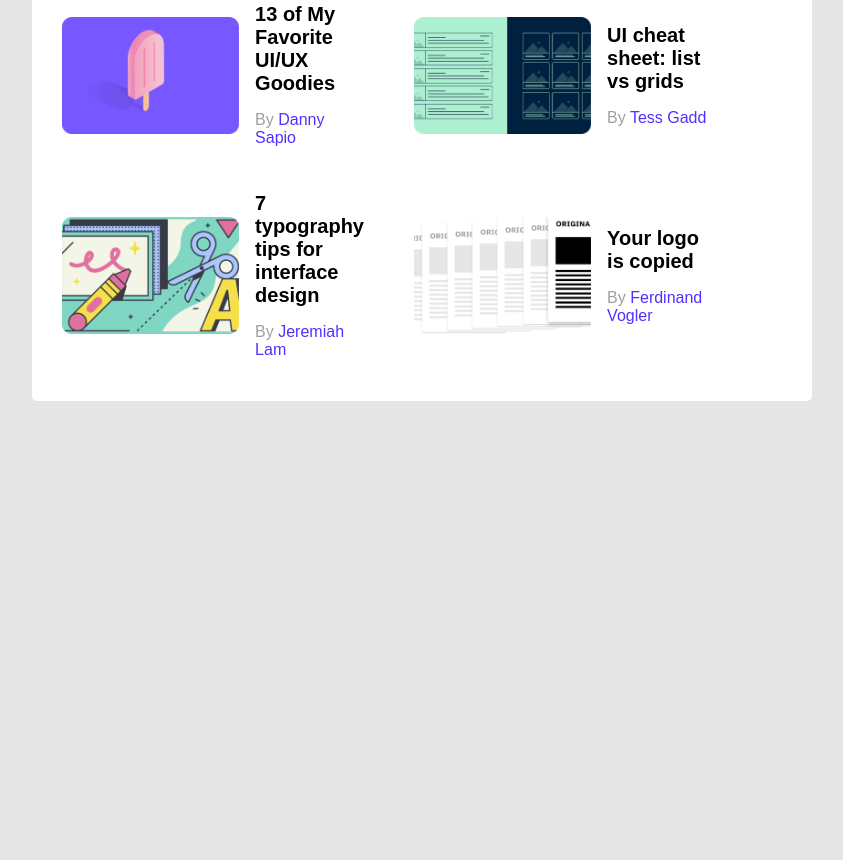
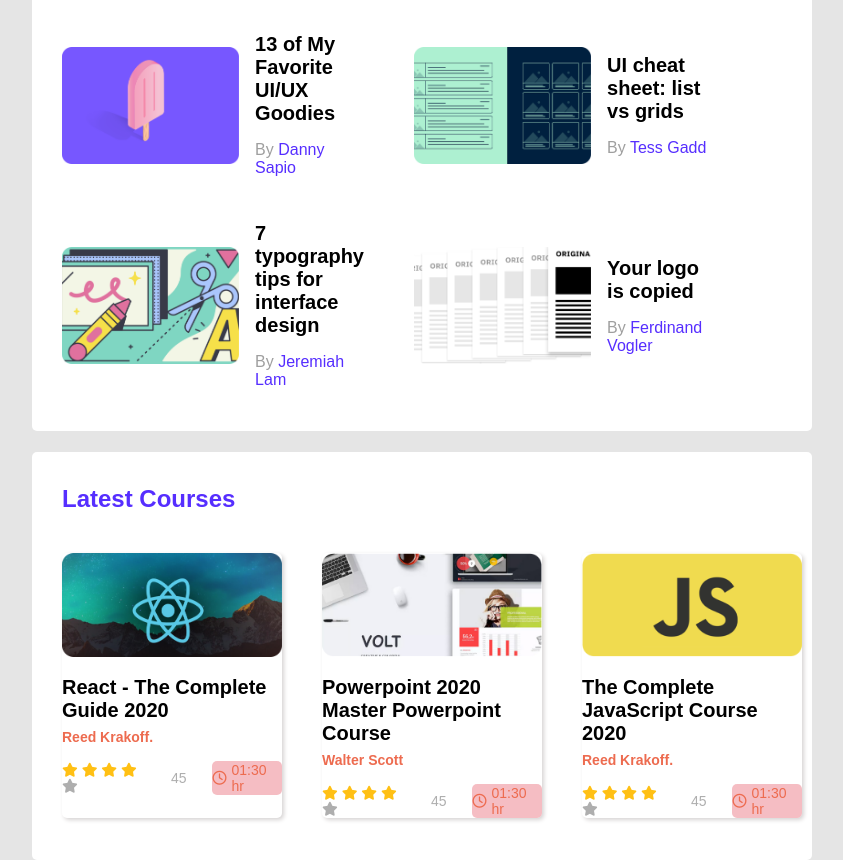
Before and after one commit to Joshim-Uddin/my-leader-board, a plain HTML site: page index.html in a window 1280 px wide. Shown: the part 472-1332 px from the top of the page, without its empty margins (218-1061 px from the left). Before the commit the page ends 873 px from the top, so only its background shows below. Drawn offline with Linux system fonts and the light colour scheme.

Commit message:
finished

```diff
--- a/index.html
+++ b/index.html
@@ -30,8 +30,8 @@
    <!-- header end -->
 
    <!-- players section start -->
-   <section class="player-blog">
-    <h2 class="top-player">Top Player</h2>
+   <section class="player-blog container">
+    <h2 class="top-player section-title">Top Player</h2>
     <div class="players">
         <div class="player">
             <img src="./images/players/player-1.png" alt="">
@@ -59,9 +59,9 @@
         </div>
     </div>
     <hr>
-    <h2 class="top-blog">Top Blog</h2>
+    <h2 class="top-blog section-title">Top Blog</h2>
     <div class="blogs">
-        <div class="blog">
+        <article class="blog">
             <img src="./images/blogs/blog-1.png" alt="">
             <div class="blog-info">
                 <h2 class="blog-title">13 of My Favorite
@@ -69,8 +69,8 @@
                 <h3 class="blog-author">By <a href="">Danny Sapio</a></h3>
             </div>
 
-        </div>
-        <div class="blog">
+        </article>
+        <article class="blog">
             <img src="./images/blogs/blog-2.png" alt="">
             <div class="blog-info">
                 <h2 class="blog-title">UI cheat sheet:
@@ -78,8 +78,8 @@
                 <h3 class="blog-author">By <a href="">Tess Gadd</a></h3>
             </div>
 
-        </div>
-        <div class="blog">
+        </article>
+        <article class="blog">
             <img src="./images/blogs/blog-3.png" alt="">
             <div class="blog-info">
                 <h2 class="blog-title">7 typography tips
@@ -87,8 +87,8 @@
                 <h3 class="blog-author">By <a href="">Jeremiah Lam</a></h3>
             </div>
 
-        </div>
-        <div class="blog">
+        </article>
+        <article class="blog">
             <img src="./images/blogs/blog-4.png" alt="">
             <div class="blog-info">
                 <h2 class="blog-title">Your logo is
@@ -96,9 +96,81 @@
                 <h3 class="blog-author">By <a href="">Ferdinand Vogler</a></h3>
             </div>
 
-        </div>
+        </article>
     </div>
    </section>
    <!-- players section end -->
+   <!-- courses section start -->
+   <section class="Latest-courses container">
+    <h2 class="latest-courses section-title">Latest Courses</h2>
+    <div class="courses">
+    <div class="course">
+        <img src="./images/courses/course-1.png" alt="">
+        <h2 class="course-title">React - The Complete Guide 2020</h2>
+        <h4 class="course-author">Reed Krakoff.</h4>
+        <div class="ratings">
+            <div class="star">
+                <div class="i-font">
+                    <i class="fa-solid fa-star"></i>
+                    <i class="fa-solid fa-star"></i>
+                    <i class="fa-solid fa-star"></i>
+                    <i class="fa-solid fa-star"></i>
+                    <i class="fa-solid fa-star custom"></i>
+                </div>
+
+                <p class="rate">45</p>
+            </div>
+            <div class="duration">
+                <i class="fa-regular fa-clock"></i>
+                <p class="length">01:30 hr</p>
+            </div>
+
+
+        </div>
+    </div>
+    <div class="course">
+        <img src="./images/courses/course-2.png" alt="">
+        <h2 class="course-title">Powerpoint 2020 Master Powerpoint Course</h2>
+        <h4 class="course-author">Walter Scott</h4>
+        <div class="ratings">
+            <div class="star">
+                <div class="i-font">
+                    <i class="fa-solid fa-star"></i>
+                    <i class="fa-solid fa-star"></i>
+                    <i class="fa-solid fa-star"></i>
+                    <i class="fa-solid fa-star"></i>
+                    <i class="fa-solid fa-star custom"></i>
+                </div>
+                <p class="rate">45</p>
+            </div>
+            <div class="duration">
+                <i class="fa-regular fa-clock"></i>
+                <p class="length">01:30 hr</p>
+            </div>
+        </div>
+    </div>
+    <div class="course">
+        <img src="./images/courses/course-3.png" alt="">
+        <h2 class="course-title">The Complete JavaScript  Course 2020</h2>
+        <h4 class="course-author">Reed Krakoff.</h4>
+        <div class="ratings">
+            <div class="star">
+                <div class="i-font">
+                    <i class="fa-solid fa-star"></i>
+                    <i class="fa-solid fa-star"></i>
+                    <i class="fa-solid fa-star"></i>
+                    <i class="fa-solid fa-star"></i>
+                    <i class="fa-solid fa-star custom"></i>
+                </div>
+                <p class="rate">45</p>
+            </div>
+            <div class="duration">
+                <i class="fa-regular fa-clock"></i>
+                <p class="length">01:30 hr</p>
+            </div>
+    </div>
+    </div>
+    </div>
+   </section>
 </body>
 </html>
--- a/styles/style.css
+++ b/styles/style.css
@@ -16,6 +16,18 @@
     gap: 21px;
 
 }
+.container{
+    display: flex;
+    flex-direction: column;
+    gap: 20px;
+    background-color: #fff;
+    border-radius: 5px;
+    margin: 0 250px;
+    padding: 33px 33px 42px 30px;
+}
+.section-title{
+    color: #562EFF;
+}
 a{
     text-decoration: none;
     color: #fff;
@@ -23,6 +35,7 @@
 li{
     list-style: none;
 }
+
 /* header styles */
 .header{
     background-color: #562EFF;
@@ -54,15 +67,7 @@
 }
 
 /* players styles */
-.player-blog{
-    display: flex;
-    flex-direction: column;
-    gap: 20px;
-    background-color: #fff;
-    border-radius: 5px;
-    margin: 0 250px;
-    padding: 33px 33px 42px 30px;
-}
+
 .top-player{
     margin-bottom: 20px;
 }
@@ -95,6 +100,7 @@
     grid-template-columns: repeat(2, 1fr);
     gap: 45px;
     padding-right: 58px;
+    margin-top: 30px;
 }
 .blog{
     display: flex;
@@ -123,3 +129,58 @@
 }
 
 /* course styles */
+.courses{
+    display: grid;
+    grid-template-columns: repeat(3, 1fr);
+    gap: 40px;
+}
+.latest-courses{
+    margin-bottom: 20px;
+}
+.course{
+    display: flex;
+    flex-direction: column;
+    box-shadow: 2px 2px 4px rgb(214, 211, 211);
+    border-radius: 5px;
+    padding: 10 px 5px;
+}
+.course img{
+    width: 220px;
+    height: 104px;
+    margin-bottom: 19px;
+}
+.course-title{
+    font-size: 20px;
+    margin-bottom: 7px;
+}
+.course-author{
+    font-size: 14px;
+    margin-bottom: 16px;
+    color: #ED6B4F;
+}
+.ratings, .star, .duration{
+    display: flex;
+    align-items: center;
+    font-size: 14px;
+
+}
+.ratings{
+    gap: 25px;
+}
+.star{
+    gap: 18px;
+}
+.fa-star{
+    color: #FFC014;
+}
+.custom, .rate{
+    color: #AEAEAE;
+}
+.duration{
+    gap: 5px;
+    font-size: 14px;
+    color: #ED6B4F;
+    background-color: #f1a1aab2;
+    padding:1px;
+    border-radius: 5px;
+}
```
